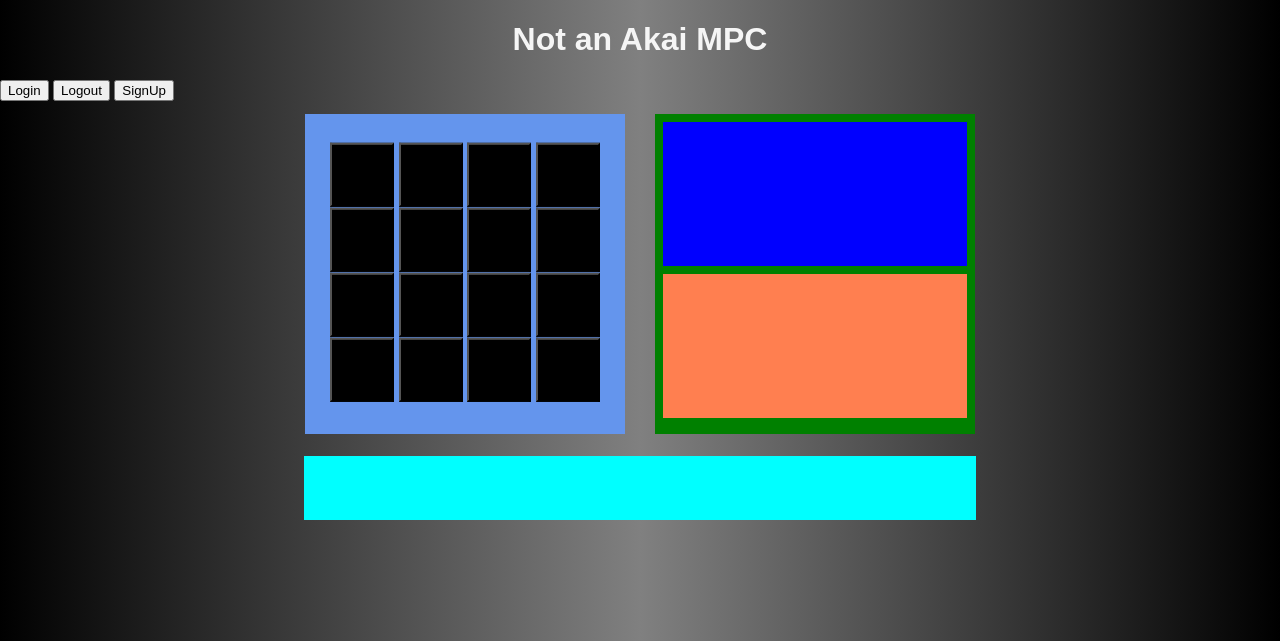
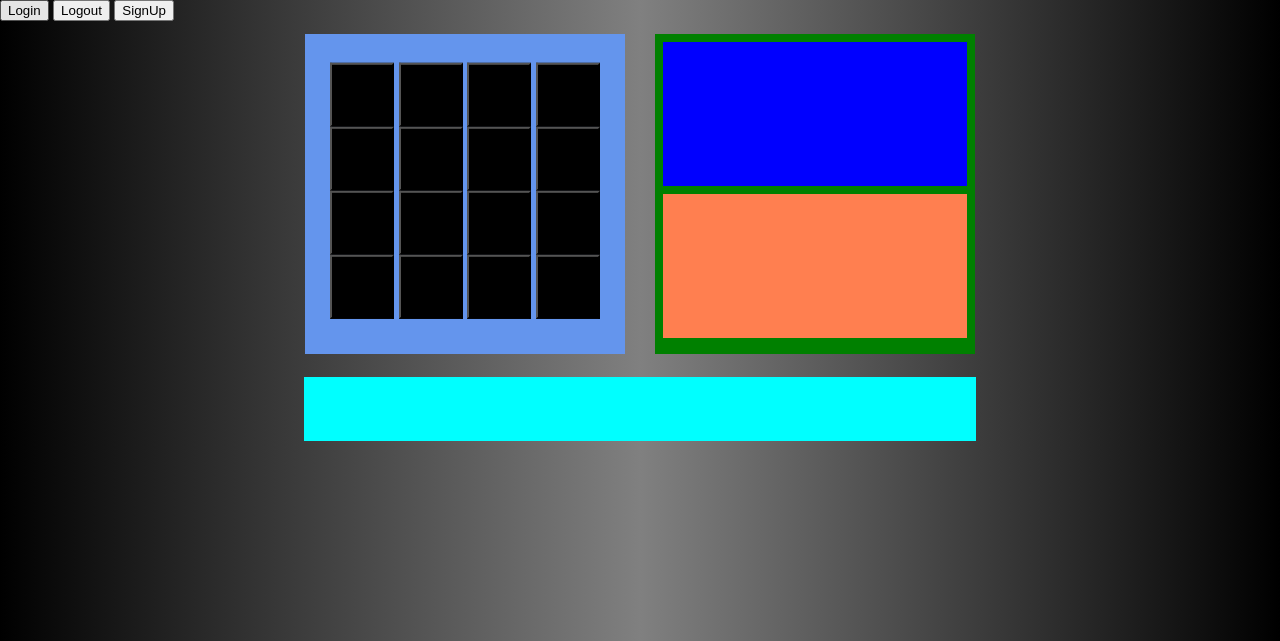
Before and after one commit to Skorpo/web-project-music, a PHP site: page /index2.html in a window 1280 px wide. Shown: the top 641 px of the page. Run offline with PHP 8.4, Linux system fonts and the light colour scheme.

Commit message:
Add files via upload

```diff
--- a/index/index2.html
+++ b/index/index2.html
@@ -9,35 +9,38 @@
 
 <body>
     <!--Sample title-->
-    <h1>Not an Akai MPC</h1>
-	<button  id ="LOGIN" type="button">Login</button>
-	<button  id ="LOGOUT" type="button">Logout</button>
-	<button  id = "SIGNUP" type="button">SignUp</button>
 
+	<header>
+		<div class= "tab">
+			<button  id ="LOGIN" type="button" class = "topbottom">Login</button>
+			<button  id ="LOGOUT" type="button" class = "topbottom">Logout</button>
+			<button  id = "SIGNUP" type="button" class = "topbottom">SignUp</button>
+		</div>
+	</header>
     <div id = "app_container">
         <div id="upper_container">
             <!--Pad container contains all of the pads-->
             <div id="pad_container">
 
-                <button id="pad1" class="pad"></button>
-                <button id="pad2"class="pad"></button>
-                <button id="pad3"class="pad"></button>
-                <button id="pad4"class="pad"></button>
+                <button id="0" class="pad">1</button>
+                <button id="1"class="pad">2</button>
+                <button id="2"class="pad">3</button>
+                <button id="3"class="pad">4</button>
 
-                <button id="pad5"class="pad"></button>
-                <button id="pad6"class="pad"></button>
-                <button id="pad7"class="pad"></button>
-                <button id="pad8"class="pad"></button>
+                <button id="4"class="pad">5</button>
+                <button id="5"class="pad">6</button>
+                <button id="6"class="pad">7</button>
+                <button id="7"class="pad">8</button>
 
-                <button id="pad9"class="pad"></button>
-                <button id="pad10"class="pad"></button>
-                <button id="pad11"class="pad"></button>
-                <button id="pad12"class="pad"></button>
+                <button id="8"class="pad">9</button>
+                <button id="9"class="pad">10</button>
+                <button id="10"class="pad">11</button>
+                <button id="11"class="pad">12</button>
 
-                <button id="pad13"class="pad"></button>
-                <button id="pad14"class="pad"></button>
-                <button id="pad15"class="pad"></button>
-                <button id="pad16"class="pad"></button>
+                <button id="12"class="pad">13</button>
+                <button id="13"class="pad">14</button>
+                <button id="14"class="pad">15</button>
+                <button id="15"class="pad">16</button>
 
             </div>
 
--- a/index/login.php
+++ b/index/login.php
@@ -1,6 +1,6 @@
 <?php
 
-require_once('header.php');
+include_once('header.php');
 
 $baseurl = "/~webgroup2/";
 $homepage = "/~webgroup2/index.php";
@@ -31,7 +31,7 @@
 
 			//Update users lastlogin
 			//$db->query("UPDATE users SET lastlogin=NOW() WHERE username = '". $row['username']  ."'");
-			$_SESSION['uesrname'] = $_POST['username'];
+			$_SESSION['username'] = $_POST['username'];
 			$_SESSION['loggedin'] = true;
 
 			header("Location: " . $homepage, true, 302);
--- a/index/logout.php
+++ b/index/logout.php
@@ -2,7 +2,7 @@
 
 session_start();
 
-unset($_SESSION['userid']);
+unset($_SESSION['username']);
 $_SESSION['loggedin'] = false;
 
 header('Location: '. "/~webgroup2/index.php", true, 302);
```
Also changed, not shown: index/index.php (+7 -26 lines), index/mkdir.php (+48 -1 lines), index/script.js (+14 -1 lines), index/signup.php (added, +92 -0 lines), index/index.html (line endings or trailing spaces), 2 other files.
